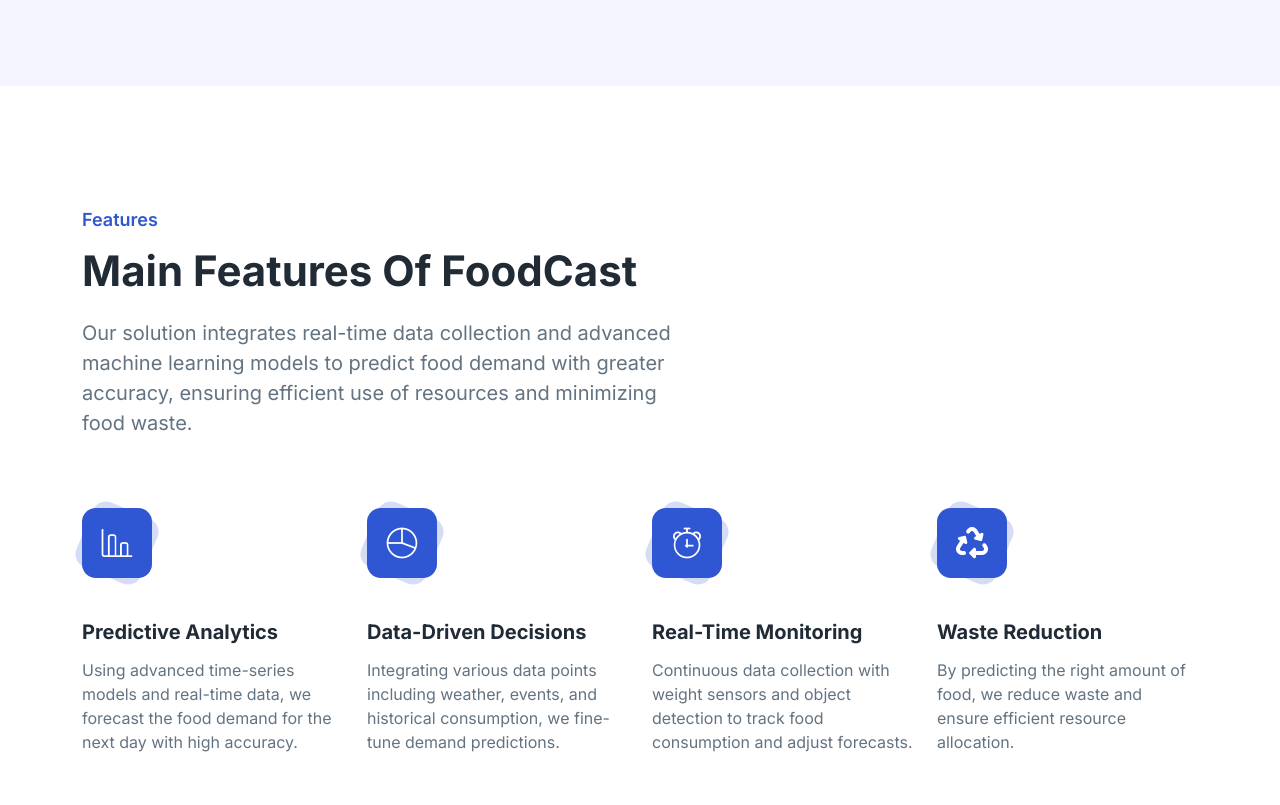
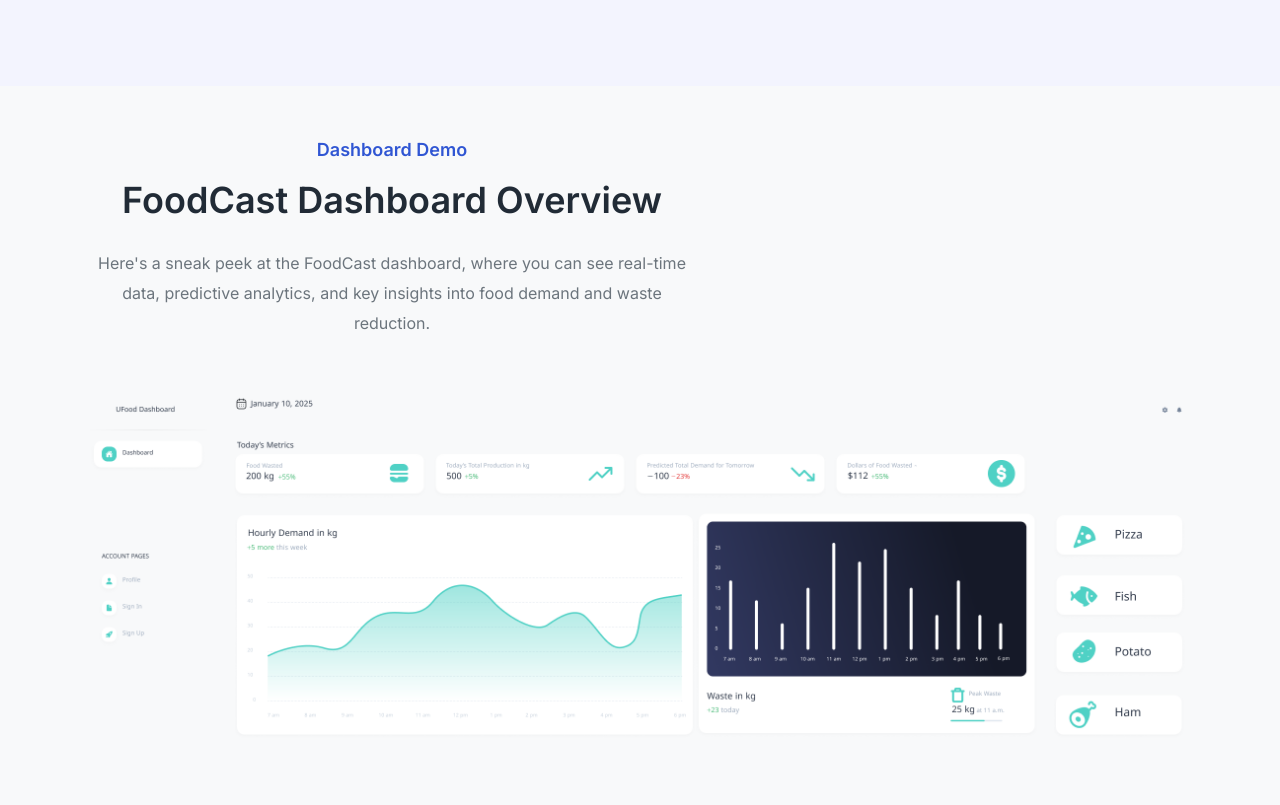
Before and after one commit to abalakrishnan1/foodcast, a plain HTML site: page index.html in a window 1280 px wide. Shown: the part 1460-2265 px from the top of the page. Drawn offline with Linux system fonts and the light colour scheme.

Commit message:
Update index.html

```diff
--- a/index.html
+++ b/index.html
@@ -62,6 +62,32 @@
   </div>
 </section>
 <!-- ====== About End ====== -->
+
+<!-- ====== Dashboard Demo Start ====== -->
+<section id="dashboard-demo" class="ud-dashboard-demo">
+  <div class="container text-center">
+    <div class="row">
+      <div class="col-lg-12">
+        <div class="ud-section-title">
+          <span>Dashboard Demo</span>
+          <h2>FoodCast Dashboard Overview</h2>
+          <p>
+            Here's a sneak peek at the FoodCast dashboard, where you can see real-time data, predictive analytics, and key insights into food demand and waste reduction.
+          </p>
+        </div>
+      </div>
+    </div>
+    <div class="row justify-content-center">
+      <div class="col-lg-12">
+        <div class="ud-dashboard-image">
+          <img src="./figma.png" alt="Dashboard Image" />
+        </div>
+      </div>
+    </div>
+  </div>
+</section>
+<!-- ====== Dashboard Demo End ====== -->
+
     <!-- ====== Features Start ====== -->
     <section id="features" class="ud-features">
       <div class="container">
```
